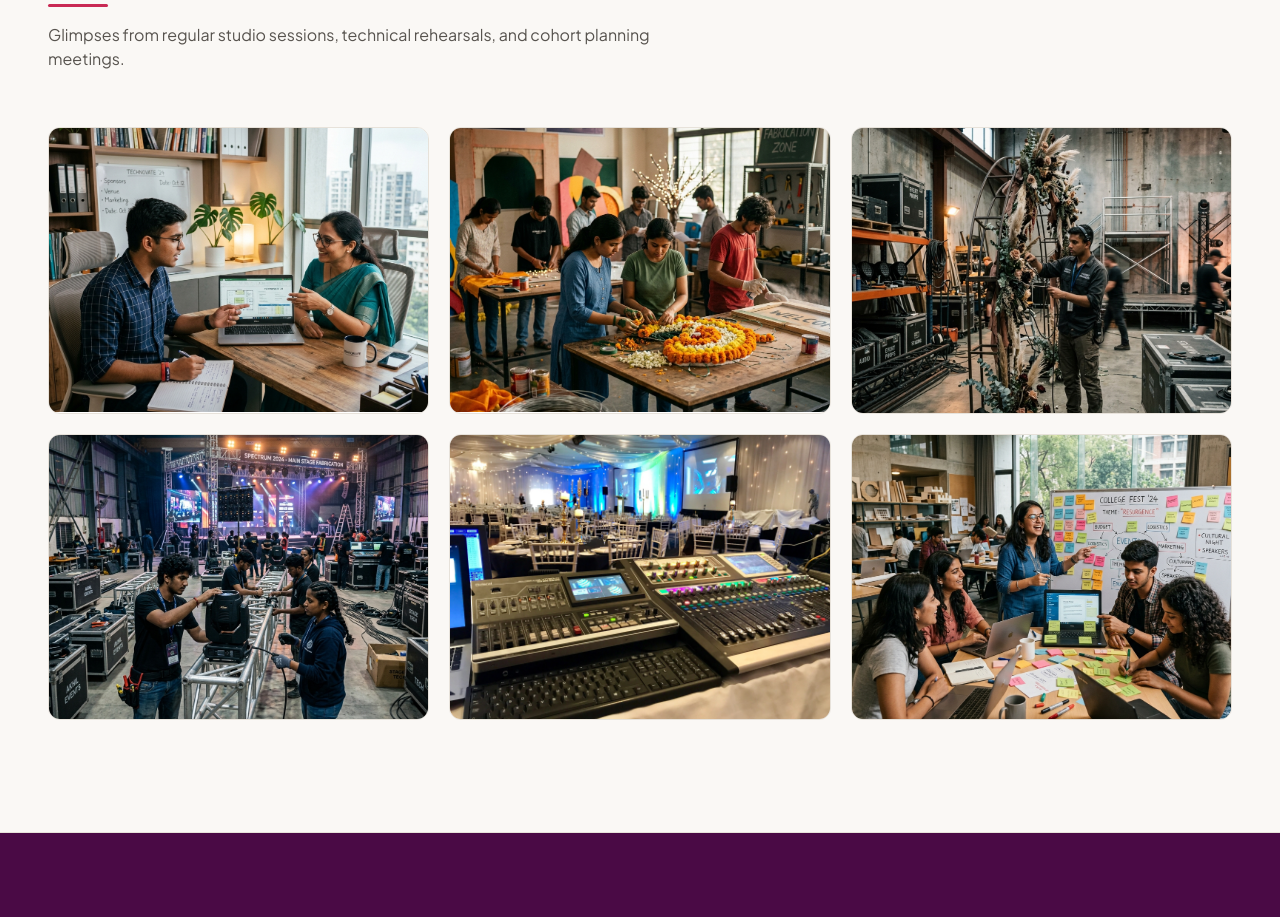
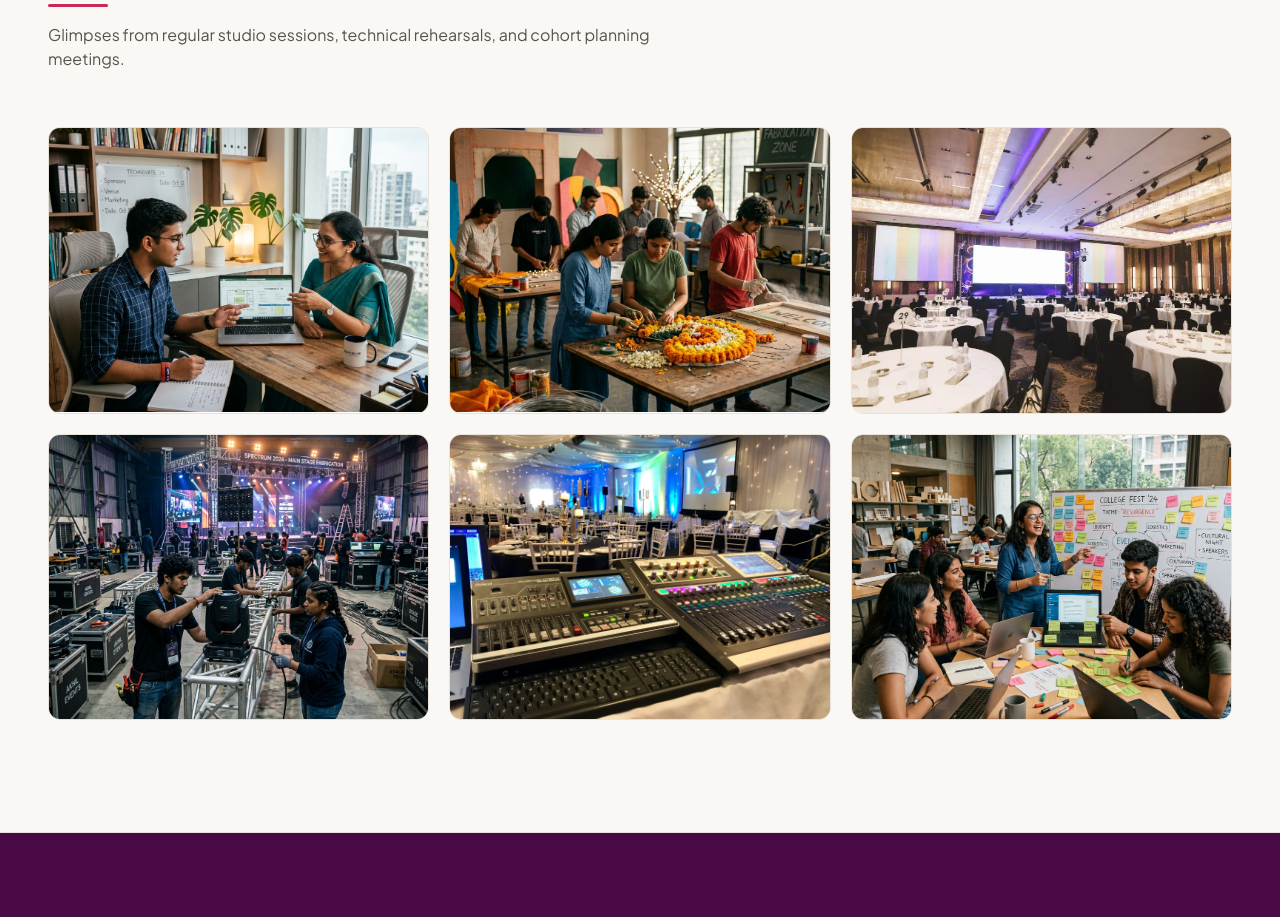
Before and after one commit to rameezwangde/iiem-v2, a React (Vite) app: page /campus-life in a window 1280 px wide. Shown: the part 3040-3957 px from the top of the page. Built offline with nearby package versions, Linux system fonts and the light colour scheme.

Commit message:
feat: add CampusLife page and update backstage image asset

```diff
--- a/src/pages/CampusLife.jsx
+++ b/src/pages/CampusLife.jsx
@@ -210,7 +210,7 @@ const CampusLife = () => {
             {[
               { img: '/images/about_mentor_office.png', label: 'Creative Planning' },
               { img: '/images/campus_fabrication.png', label: 'Live Events' },
-              { img: '/images/course_props_production.png', label: 'Workshops' },
+              { img: '/images/backstage.jpeg', label: 'Workshops' },
               { img: '/images/about_fabrication_setup.png', label: 'Backstage Operations' },
               { img: '/images/floral.jpeg', label: 'Tech Rehearsals' },
               { img: '/images/campus_brainstorming.png', label: 'Peer Networking' }
```
Also changed, not shown: public/images/backstage.jpeg (renamed from backstage.jpeg).
